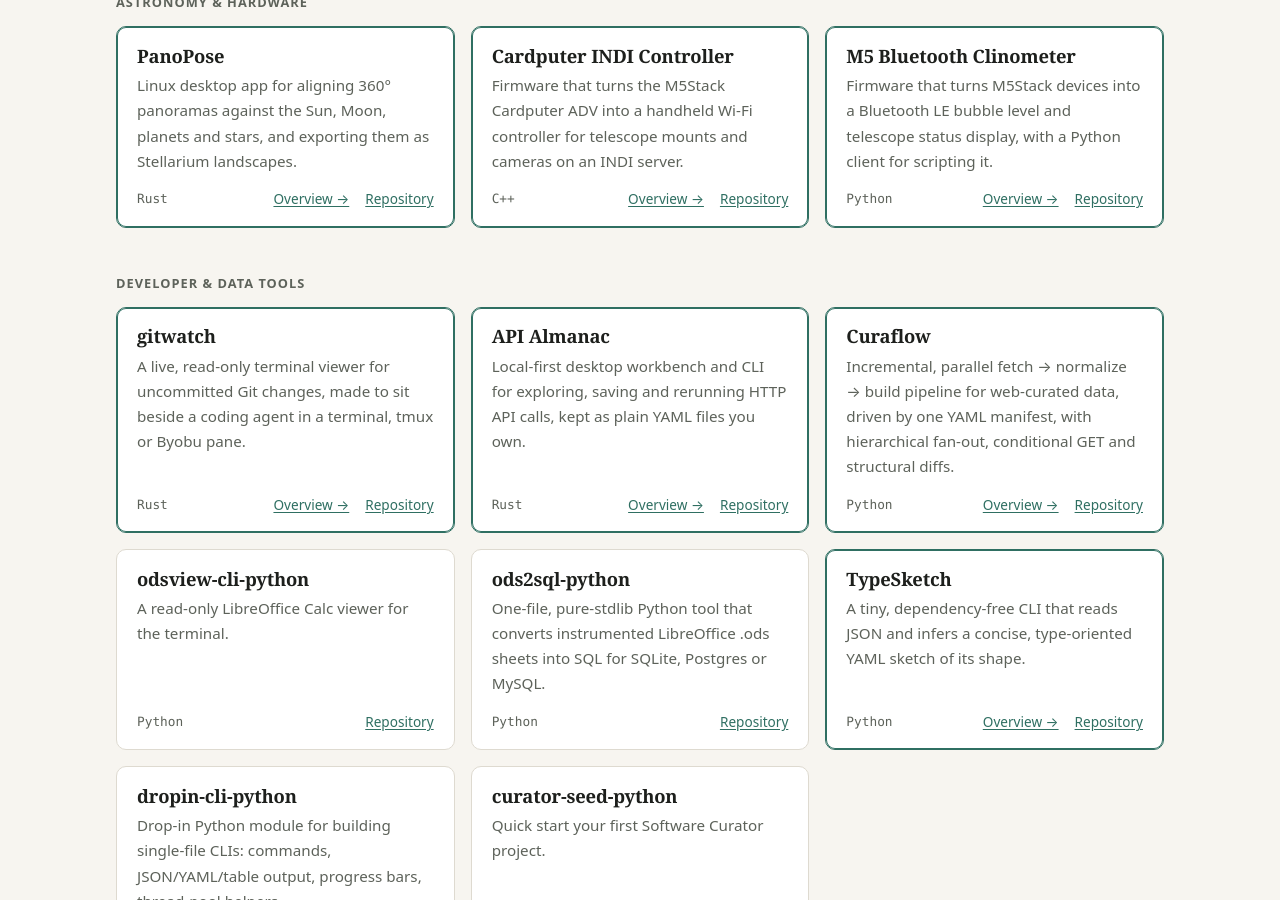
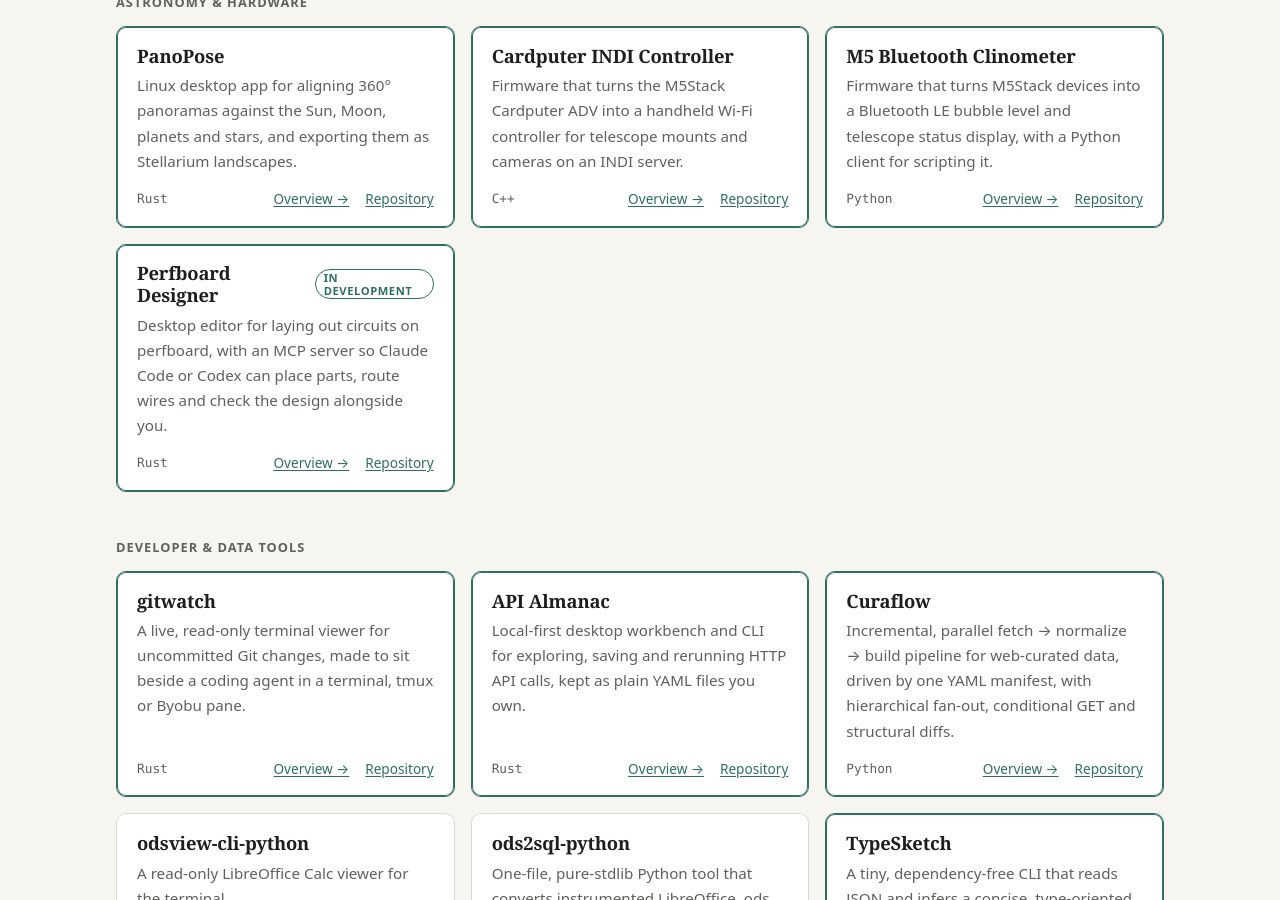
Before and after one commit to arturormk/arturormk.github.io, a Jekyll site: the page built from index.html, in a window 1280 px wide and 900 px high, scrolled down 1187 px. Built offline with Jekyll 4.4.1, drawn with Linux system fonts in a browser that asks for light colours; part of the change alters nothing that is shown.

Commit message:
Add Perfboard Designer project page
Co-Authored-By: Claude Opus 5.5 <noreply@anthropic.com>

````diff
--- a/_data/projects.yml
+++ b/_data/projects.yml
@@ -107,6 +107,17 @@ projects:
       Firmware that turns M5Stack devices into a Bluetooth LE bubble level
       and telescope status display, with a Python client for scripting it.
 
+  - repo: perfboard-designer-rust
+    title: Perfboard Designer
+    group: Astronomy & hardware
+    lang: Rust
+    page: /projects/perfboard-designer-rust/
+    status: in development
+    summary: >-
+      Desktop editor for laying out circuits on perfboard, with an MCP
+      server so Claude Code or Codex can place parts, route wires and check
+      the design alongside you.
+
   - repo: gitwatch-rust
     title: gitwatch
     group: Developer & data tools
--- /dev/null
+++ b/projects/perfboard-designer-rust/index.md
@@ -0,0 +1,244 @@
+---
+layout: project
+title: Perfboard Designer
+repo: perfboard-designer-rust
+eyebrow: Perfboard · electronics · MCP · desktop · Rust
+tagline: Design perfboard circuits together with your coding agent.
+lede: >-
+  Perfboard Designer is a desktop editor for laying out small circuits on
+  isolated-pad perfboard. It has a built-in MCP server, so Claude Code or
+  Codex can read the board you have open, place parts, route wires and
+  check the result, working on the same design as you, in real time.
+description: >-
+  Perfboard Designer is an open-source, local-first desktop app for
+  designing circuits on isolated-pad perfboard, with deterministic routing
+  and an MCP server that lets Claude Code and Codex edit the open design.
+facts:
+  - MCP server for Claude Code and Codex
+  - Agents edit the same design you see, live
+  - Electrical changes wait for your approval
+  - Every step can be undone, committed and compared
+  - MIT
+---
+
+## The problem
+
+Perfboard is the quickest way to turn a breadboard prototype into
+something that lasts: an Arduino Nano, a couple of breakout modules, a
+few resistors and connectors. The hard part is the layout. Every wire
+has to fit between the holes, it can't cross a pin you have already
+soldered, and the order you solder things in suddenly matters.
+
+Most people plan it on squared paper or in a spreadsheet. PCB tools can
+do it, but they were made for something else and don't understand a
+board where you solder every wire and bridge by hand.
+
+<div class="compare">
+  <div>
+    <h3>The usual way</h3>
+    <p>Sketch the layout on paper, count holes, rub out and redraw, and
+    hope you didn't miss a connection before you pick up the soldering
+    iron.</p>
+  </div>
+  <div class="good">
+    <h3>With Perfboard Designer</h3>
+    <p>Place parts on a hole-accurate board, let the router suggest wire
+    runs, and ask your coding agent to finish, check and tidy up the
+    layout while you watch.</p>
+  </div>
+</div>
+
+## Built to be shared with an agent
+
+The core idea is that **a human and an AI agent are equal participants
+in the same design**. Both go through the same Rust engine, the same
+validation and the same history, so there is one source of truth and
+nothing to import or export.
+
+<ol class="steps">
+  <li><strong>Open</strong><span>Start the desktop app and open your design. It announces itself to local MCP clients and to nothing else.</span></li>
+  <li><strong>Ask</strong><span>In Claude Code or Codex, describe what you want: "connect the RS-485 module to the Nano's serial pins and route the RJ45 jacks".</span></li>
+  <li><strong>Review</strong><span>Agent edits appear on the board as they happen, marked in the history with the agent's reasons. You accept, undo or commit.</span></li>
+</ol>
+
+<figure class="shot">
+  <img src="nano-rs485-board.png" width="1600" height="1000"
+    alt="Perfboard Designer showing an Arduino Nano, an RS-485 module and two RJ45 connectors on a 20 by 26 hole perfboard, with coloured wires, bridges and resistors">
+  <figcaption>An Arduino Nano RS-485 node with two RJ45 jacks: the parts
+  library on the left, the board in the middle, and the inspector with
+  Problems and History on the right.</figcaption>
+</figure>
+
+The MCP server gives the agent the same tools you have, and no more:
+
+<div class="features">
+  <div>
+    <h3>Read the design</h3>
+    <p>The full project, the board, the parts library with each part's
+    documentation, the validation report and a rendered picture of either
+    side of the board.</p>
+  </div>
+  <div>
+    <h3>Edit it</h3>
+    <p>Place, move and rotate parts, create nets, draw wires, bridges and
+    rails, all as grouped operations that land as one step in the
+    history.</p>
+  </div>
+  <div>
+    <h3>Route with the engine</h3>
+    <p>Ask the deterministic router for suggested wire runs, or have it
+    evaluate a route the agent drew itself before committing to it.</p>
+  </div>
+  <div>
+    <h3>Keep a history</h3>
+    <p>Commit named checkpoints with a description, compare any two
+    revisions and restore an earlier one, just like the History tab.</p>
+  </div>
+</div>
+
+### You stay in charge
+
+An agent is good at electronic common sense and tedious routing. It is
+not the one holding the soldering iron. So:
+
+- **Electrical changes need your approval.** Connections an agent
+  proposes show up under *Needs your approval* in the Nets panel and stay
+  inactive until you accept them. Routing nets you have already approved
+  is just layout and doesn't ask again.
+- **No lost edits.** Every write must quote the revision it was based on.
+  If you changed the board in the meantime, the agent's write is refused
+  and it has to look again, so neither side overwrites the other.
+- **Agent steps are visible.** They are marked in violet in the History
+  tab, with the rationale the agent gave, and undo like any other step.
+- **A narrow door.** The bridge listens only on the local loopback
+  interface and authenticates every request with a token created for that
+  launch. It offers no file or shell access.
+
+### House rules in plain English
+
+Because the agent reads your instructions as well as the board, you can
+hand it the conventions you build by. These are the rules used for the
+Nano RS-485 example:
+
+> 1. Run every wire from an empty perfboard hole to an empty perfboard hole.
+> 2. To connect a wire to a component pin, end the wire in a neighbouring
+>    empty hole and bridge the gap after the other soldering is complete.
+> 3. Route wires only horizontally or vertically, with 90-degree bends.
+> 4. Don't route a wire across a soldered component pin.
+
+The engine checks the geometry; the agent applies the judgment.
+
+## Also a good editor on its own
+
+Perfboard Designer is fully usable without an agent.
+
+<div class="features">
+  <div>
+    <h3>Hole-accurate board</h3>
+    <p>Parts snap to the 2.54 mm grid. Switch between the component side
+    and a mirrored solder side, exactly as the board looks when you flip
+    it over.</p>
+  </div>
+  <div>
+    <h3>Wires, bridges and rails</h3>
+    <p>Draw wires pin to pin with bends where you click. Unrouted
+    connections show as dashed lines; click one for a suggested route.</p>
+  </div>
+  <div>
+    <h3>Problems with advice</h3>
+    <p>Overlaps, out-of-bounds parts and unrouted nets are listed with
+    advice, and clicking a problem frames it on the board.</p>
+  </div>
+  <div>
+    <h3>Your own parts</h3>
+    <p>The Part designer edits body outlines, pins, keepouts and
+    documentation. Parts are plain TOML and Markdown files you can keep
+    in Git.</p>
+  </div>
+  <div>
+    <h3>Ready for the bench</h3>
+    <p>Print a build drawing with both sides of the board and a cut list
+    of every wire.</p>
+  </div>
+  <div>
+    <h3>Local files</h3>
+    <p>A design is a single human-readable JSON file. No account, no
+    cloud.</p>
+  </div>
+</div>
+
+## Where it stands
+
+Perfboard Designer is in its first public development series (0.1). It
+has reached what I'd call a minimum usable product: you can design a
+real board from start to finish, by hand or with an agent, and print it
+to build. It is still very much in development, and file formats and
+tools may change.
+
+- **Platform**: developed and tested on **Linux**. The code is written to
+  be portable, but macOS and Windows haven't been tried yet.
+- **Agents**: Claude Code and Codex are configured in the repository.
+  Other MCP clients that speak stdio should work, but haven't been
+  tested.
+- **Parts library**: a small starter set (Arduino Nano, resistors,
+  RS-485 breakouts, RJ45 jacks, Dupont pins and jumpers), plus the Part
+  designer for your own.
+
+Not there yet: assembly planning (the order to solder things in), and
+creating parts through MCP, which agents can only read today. Passing
+validation means the geometry and connections are consistent. It is
+never a guarantee that a circuit is electrically correct or safe.
+
+## Get started
+
+There are no prebuilt downloads yet: you build it from source. You need
+Rust 1.90 or newer, Node.js 22 or newer, the
+[Tauri 2 system dependencies](https://v2.tauri.app/start/prerequisites/)
+and the Tauri CLI.
+
+### 1. Build and run
+
+```bash
+cargo install tauri-cli --version '^2' --locked
+git clone https://github.com/arturormk/perfboard-designer-rust.git
+cd perfboard-designer-rust
+./quickstart.sh
+./target/release/perfboard-designer
+```
+
+Open `examples/nano-rs485.perfboard.json` from the File menu to look
+around a finished design.
+
+### 2. Connect your agent
+
+Keep the app running and start your agent **from the repository
+folder**. It picks up the checked-in MCP configuration and asks you to
+trust it on first use.
+
+```bash
+# Claude Code reads .mcp.json
+claude mcp get perfboard-designer
+
+# Codex reads .codex/config.toml
+codex mcp list
+```
+
+The first start compiles the MCP server and can take a minute. Then ask
+away: "what's on the board?", "route the unrouted nets", "check the
+design for problems and fix them".
+
+## Learn more
+
+- **[README](https://github.com/arturormk/perfboard-designer-rust/blob/main/README.md)**:
+  building, the editor, the Part designer and MCP setup in detail.
+- **[Blueprint](https://github.com/arturormk/perfboard-designer-rust/blob/main/docs/BLUEPRINT.md)**:
+  the product scope, the design principles and what it deliberately
+  isn't.
+- **[MCP session bridge](https://github.com/arturormk/perfboard-designer-rust/blob/main/docs/adr/0007-local-mcp-session-bridge.md)**:
+  how the agent reaches the running app, and the security boundary.
+- **[Issues](https://github.com/arturormk/perfboard-designer-rust/issues)**:
+  bug reports and ideas.
+
+Perfboard Designer is licensed under MIT. It was built with AI coding
+agents: Codex designed and wrote the Rust engine, the MCP server and the
+first UI, and Claude Code reworked the UI into the editor you see above.
````
Also changed, not shown: projects/perfboard-designer-rust/nano-rs485-board.png (added).
